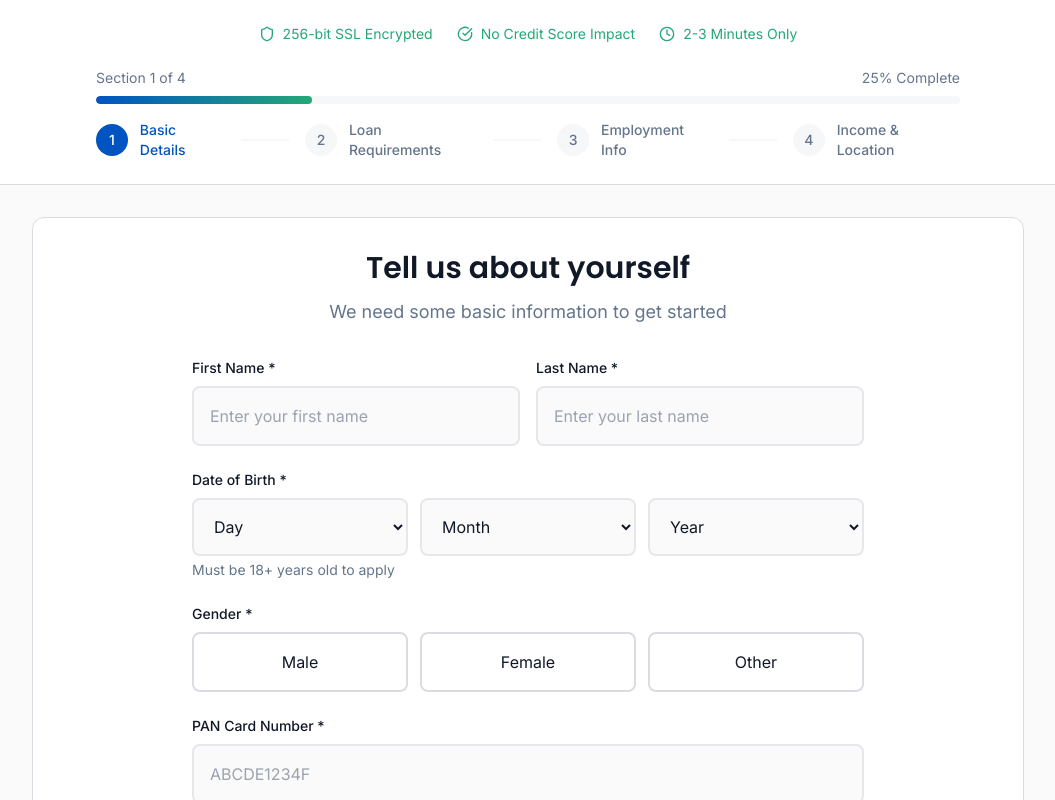
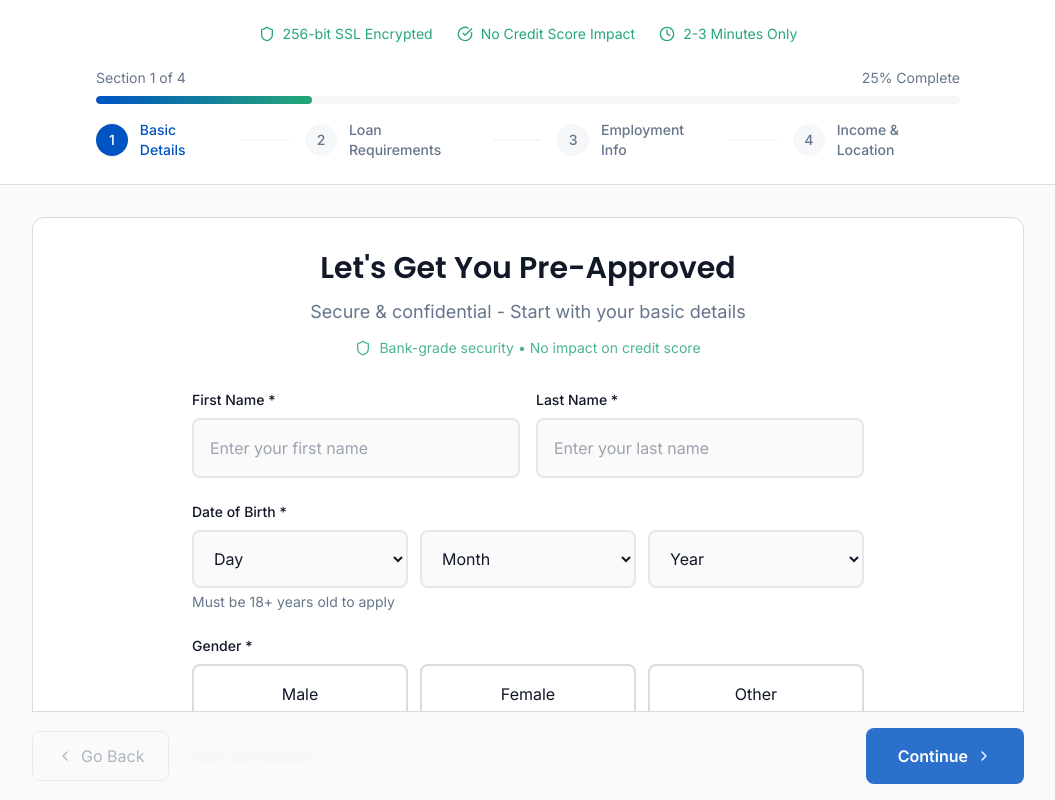
Before and after one commit to kartikfr/aly-loan-genius, a React (Vite) app: page /questionnaire in a window 1280 px wide. Shown: the top 800 px of the page, without its empty margins (112-1167 px from the left). Built offline with nearby package versions, Linux system fonts and the light colour scheme.

Commit message:
Refine copy and add animations
Improve content copy for clarity, crispness, and trust. Implement subtle animations throughout the page and a scroll animation when navigating to the next section to enhance user experience and guide users to the continue button.

```diff
--- a/src/components/loan/NavigationButtons.tsx
+++ b/src/components/loan/NavigationButtons.tsx
@@ -19,12 +19,13 @@ export const NavigationButtons = () => {
   };
 
   return (
-    <div className="flex items-center justify-between pt-8 px-4 md:px-0">
+    <div className="sticky bottom-0 bg-background/95 backdrop-blur-sm border-t border-border py-4 mt-8">
+      <div className="flex items-center justify-between px-4 md:px-0 max-w-5xl mx-auto">
         <button
           onClick={prevStep}
           disabled={isFirstStep}
           className={`
-          btn-ghost flex items-center gap-2 min-w-[120px]
+            btn-ghost flex items-center gap-2 min-w-[120px] hover-scale
             ${isFirstStep ? 'opacity-50 cursor-not-allowed' : ''}
           `}
         >
@@ -34,14 +35,20 @@ export const NavigationButtons = () => {
         </button>
 
         {/* Progress indicator for desktop */}
-      <div className="hidden md:flex items-center gap-2 text-sm text-muted-foreground">
+        <div className="hidden md:flex items-center gap-2 text-sm text-muted-foreground animate-fade-in">
           <span>Section {state.currentStep} of {getTotalSteps()}</span>
+          <div className="w-16 h-1 bg-muted rounded-full overflow-hidden ml-2">
+            <div
+              className="h-full bg-primary transition-all duration-500 ease-out"
+              style={{ width: `${(state.currentStep / getTotalSteps()) * 100}%` }}
+            />
+          </div>
         </div>
 
         <button
           onClick={handleNext}
           disabled={state.isLoading}
-        className="btn-trust flex items-center gap-2 min-w-[140px] justify-center"
+          className="btn-trust flex items-center gap-2 min-w-[140px] justify-center hover-scale animate-pulse"
         >
           {state.isLoading ? (
             <Loader2 className="h-4 w-4 animate-spin" />
@@ -59,5 +66,6 @@ export const NavigationButtons = () => {
           )}
         </button>
       </div>
+    </div>
   );
 };
--- a/src/components/loan/QuestionnaireContext.tsx
+++ b/src/components/loan/QuestionnaireContext.tsx
@@ -104,12 +104,22 @@ export const QuestionnaireProvider: React.FC<{ children: ReactNode }> = ({ child
   const nextStep = () => {
     if (validateCurrentStep() && state.currentStep < getTotalSteps()) {
       dispatch({ type: 'SET_STEP', payload: state.currentStep + 1 });
+      // Smooth scroll to top with animation
+      window.scrollTo({
+        top: 0,
+        behavior: 'smooth'
+      });
     }
   };
 
   const prevStep = () => {
     if (state.currentStep > 1) {
       dispatch({ type: 'SET_STEP', payload: state.currentStep - 1 });
+      // Smooth scroll to top with animation
+      window.scrollTo({
+        top: 0,
+        behavior: 'smooth'
+      });
     }
   };
 
--- a/src/components/loan/QuestionnaireFlow.tsx
+++ b/src/components/loan/QuestionnaireFlow.tsx
@@ -23,12 +23,12 @@ export const QuestionnaireFlow = () => {
           <div
             key={section.id}
             className={`
-              flex-none w-full min-h-[600px] snap-center
+              flex-none w-full min-h-[600px] snap-center animate-fade-in
               ${index !== sections.length - 1 ? 'mr-8' : ''}
               ${state.currentStep === section.id ? 'block' : 'hidden'}
             `}
           >
-            <div className="form-card h-full">
+            <div className="form-card h-full animate-scale-in">
               {section.component}
             </div>
           </div>
--- a/src/components/loan/sections/EmploymentSection.tsx
+++ b/src/components/loan/sections/EmploymentSection.tsx
@@ -1,7 +1,7 @@
 
 import { useState, useEffect } from 'react';
 import { useQuestionnaire } from '../QuestionnaireContext';
-import { Search, Building } from 'lucide-react';
+import { Search, Building, CheckCircle } from 'lucide-react';
 
 interface CompanyResult {
   id?: string;
@@ -71,13 +71,17 @@ export const EmploymentSection = () => {
 
   return (
     <div className="space-y-8">
-      <div className="text-center mb-8">
+      <div className="text-center mb-8 animate-fade-in">
         <h2 className="text-3xl font-poppins font-semibold text-foreground mb-3">
-          Tell us about your work
+          Employment Details
         </h2>
         <p className="text-muted-foreground text-lg">
-          This helps us find the right loan products for you
+          Your employment helps us get you better rates and faster approval
         </p>
+        <div className="flex items-center justify-center gap-2 mt-3 text-sm text-success animate-pulse">
+          <CheckCircle className="h-4 w-4" />
+          <span>Stable employment = Lower interest rates</span>
+        </div>
       </div>
 
       <div className="space-y-6 max-w-2xl mx-auto">
--- a/src/components/loan/sections/IncomeLocationSection.tsx
+++ b/src/components/loan/sections/IncomeLocationSection.tsx
@@ -1,5 +1,5 @@
 import { useQuestionnaire } from '../QuestionnaireContext';
-import { MapPin, IndianRupee, CreditCard, Banknote, Smartphone } from 'lucide-react';
+import { MapPin, IndianRupee, CreditCard, Banknote, Smartphone, CheckCircle } from 'lucide-react';
 
 export const IncomeLocationSection = () => {
   const { state, updateFormData } = useQuestionnaire();
@@ -269,13 +269,17 @@ export const IncomeLocationSection = () => {
 
   return (
     <div className="space-y-8">
-      <div className="text-center mb-8">
+      <div className="text-center mb-8 animate-fade-in">
         <h2 className="text-3xl font-poppins font-semibold text-foreground mb-3">
-          Income & Location Details
+          Final Step - Income & Location
         </h2>
         <p className="text-muted-foreground text-lg">
-          Just a few more details to complete your profile
+          Last details to unlock your personalized loan offers
         </p>
+        <div className="flex items-center justify-center gap-2 mt-3 text-sm text-success animate-pulse">
+          <CheckCircle className="h-4 w-4" />
+          <span>You're 30 seconds away from instant pre-approval!</span>
+        </div>
       </div>
 
       <div className="space-y-6 max-w-2xl mx-auto">
--- a/src/components/loan/sections/LoanRequirementsSection.tsx
+++ b/src/components/loan/sections/LoanRequirementsSection.tsx
@@ -1,5 +1,5 @@
 import { useQuestionnaire } from '../QuestionnaireContext';
-import { Clock, Zap, Calendar, CreditCard, X } from 'lucide-react';
+import { Clock, Zap, Calendar, CreditCard, X, TrendingUp } from 'lucide-react';
 
 export const LoanRequirementsSection = () => {
   const { state, updateFormData } = useQuestionnaire();
@@ -7,13 +7,17 @@ export const LoanRequirementsSection = () => {
 
   return (
     <div className="space-y-8">
-      <div className="text-center mb-8">
+      <div className="text-center mb-8 animate-fade-in">
         <h2 className="text-3xl font-poppins font-semibold text-foreground mb-3">
-          What are your loan requirements?
+          What's Your Ideal Loan?
         </h2>
         <p className="text-muted-foreground text-lg">
-          Help us find the perfect loan options for you
+          Help us match you with the perfect loan offers from top lenders
         </p>
+        <div className="flex items-center justify-center gap-2 mt-3 text-sm text-primary animate-pulse">
+          <TrendingUp className="h-4 w-4" />
+          <span>Compare rates from 15+ verified lenders instantly</span>
+        </div>
       </div>
 
       <div className="space-y-6 max-w-2xl mx-auto">
--- a/src/components/loan/sections/PersonalInfoSection.tsx
+++ b/src/components/loan/sections/PersonalInfoSection.tsx
@@ -1,4 +1,5 @@
 import { useQuestionnaire } from '../QuestionnaireContext';
+import { Shield } from 'lucide-react';
 
 export const PersonalInfoSection = () => {
   const { state, updateFormData } = useQuestionnaire();
@@ -6,13 +7,17 @@ export const PersonalInfoSection = () => {
 
   return (
     <div className="space-y-8">
-      <div className="text-center mb-8">
+      <div className="text-center mb-8 animate-fade-in">
         <h2 className="text-3xl font-poppins font-semibold text-foreground mb-3">
-          Tell us about yourself
+          Let's Get You Pre-Approved
         </h2>
         <p className="text-muted-foreground text-lg">
-          We need some basic information to get started
+          Secure & confidential - Start with your basic details
         </p>
+        <div className="flex items-center justify-center gap-2 mt-3 text-sm text-success animate-pulse">
+          <Shield className="h-4 w-4" />
+          <span>Bank-grade security • No impact on credit score</span>
+        </div>
       </div>
 
       <div className="space-y-6 max-w-2xl mx-auto">
--- a/src/index.css
+++ b/src/index.css
@@ -167,6 +167,59 @@
     display: none;
   }
 
+  /* Enhanced animations for trust and conversion */
+  .animate-fade-in {
+    animation: fade-in 0.6s ease-out;
+  }
+
+  .animate-scale-in {
+    animation: scale-in 0.4s ease-out;
+  }
+
+  .hover-scale {
+    transition: transform 0.2s ease-out;
+  }
+
+  .hover-scale:hover {
+    transform: scale(1.05);
+  }
+
+  /* Pulse animation for trust elements */
+  .animate-pulse {
+    animation: pulse 2s cubic-bezier(0.4, 0, 0.6, 1) infinite;
+  }
+
+  @keyframes fade-in {
+    0% {
+      opacity: 0;
+      transform: translateY(20px);
+    }
+    100% {
+      opacity: 1;
+      transform: translateY(0);
+    }
+  }
+
+  @keyframes scale-in {
+    0% {
+      opacity: 0;
+      transform: scale(0.95);
+    }
+    100% {
+      opacity: 1;
+      transform: scale(1);
+    }
+  }
+
+  @keyframes pulse {
+    0%, 100% {
+      opacity: 1;
+    }
+    50% {
+      opacity: 0.7;
+    }
+  }
+
   .progress-fill {
     @apply h-full bg-gradient-to-r from-primary to-success rounded-full;
     @apply transition-all duration-700 ease-out;
```
Lines whose indentation alone changed are shown as unchanged.
